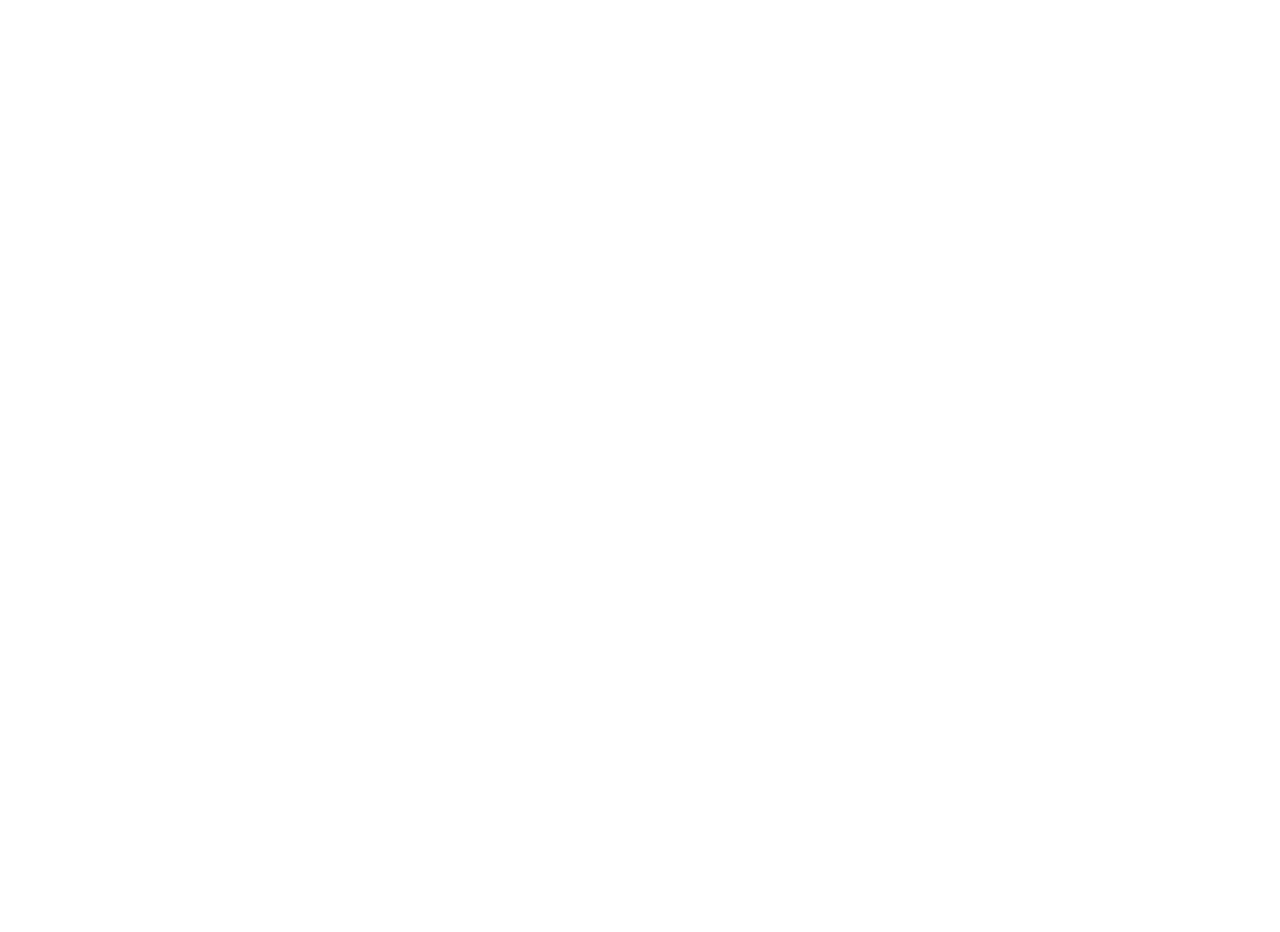
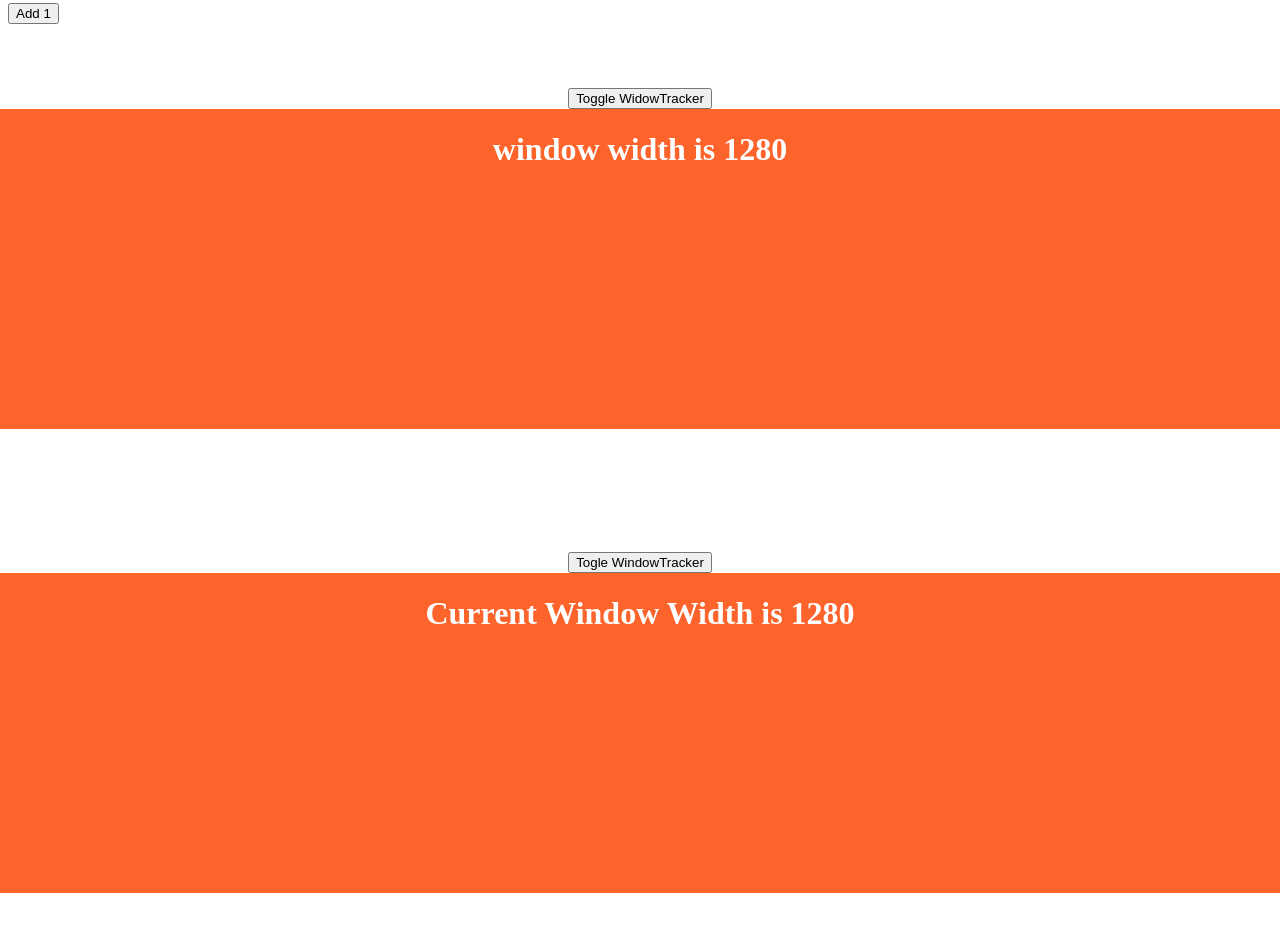
Before and after one commit to abhishekgusain07/MemeGenerator, a React (Create React App) app: page / in a window 1280 px wide. Shown: the part 2880-3812 px from the top of the page. Before the commit the page ends 2884 px from the top, so only its background shows below. Built offline with nearby package versions, Linux system fonts and the light colour scheme; no server answers.

Commit message:
useEffect is amazing

```diff
--- a/src/App.js
+++ b/src/App.js
@@ -13,6 +13,8 @@ import NewForm from '../src/components/NewForm'
 import FormChallenge from '../src/components/FormChallenge'
 import ApiForMeme from '../src/components/ApiForMeme'
 import UseState1 from '../src/components/UseState1'
+import Nchallenge from '../src/components/Nchallenge'
+import NchallengeCopy from '../src/components/NchallengeCopy'
 export default function App(){
   return(
     <div>
@@ -28,6 +30,8 @@ export default function App(){
       <NewForm />
       <FormChallenge />
       <UseState1 />
+      <Nchallenge />
+      <NchallengeCopy />
     </div>
   )
 }
--- a/src/components/Meme.js
+++ b/src/components/Meme.js
@@ -1,4 +1,4 @@
-import React, { useState } from "react";
+import React, { useEffect, useState } from "react";
 import memesData from "../memesData";
 export default function Meme(){
     const [meme, setMeme] = useState({
@@ -6,9 +6,31 @@ export default function Meme(){
         bottomText: "",
         randomImage: "http://i.imgflip.com/1bij.jpg"
     })
-    const[allMemeImages, setAllMemeImages] = useState(memesData)
+
+    // using useEffect to fetch data from api, and setting it to "allMeme" state
+
+    // =========================================first method================================
+    // in this first method we cannot use async because asycn function always returns a promise and but we want to return another function in cleanup
+
+    const[allMeme, setAllMeme] = useState([])
+    // useEffect(()=>{
+    //     fetch("https://api.imgflip.com/get_memes")
+    //     .then(res => res.json())
+    //     .then(data => setAllMeme(data.data.memes));
+    // },[])
+
+    // ========================================second method================================
+    useEffect(()=>{
+        const getMemeDataFromApi = async() => {
+            const result = await fetch("https://api.imgflip.com/get_memes")
+            const data = await result.json()
+            setAllMeme(data.data.memes)
+        }
+        getMemeDataFromApi()
+    },[])
+
     function getImage(){
-        const memesArray = memesData.data.memes
+        const memesArray = allMeme
         const random = Math.floor(Math.random() * memesArray.length);
         const url = memesArray[random].url
         setMeme(prevMeme => ({
@@ -16,8 +38,6 @@ export default function Meme(){
             randomImage: url
         }))
     }
-    console.log(meme.topText, " ", meme.bottomText)
-
     // dealing with the change when we type in input fields
     function handleTextChange(event) {
         const {name, value} = event.target
--- /dev/null
+++ b/src/components/Nchallenge.js
@@ -0,0 +1,15 @@
+import React, { useState } from 'react'
+import WindowTracker  from './WindowTracker'
+const Nchallenge = () => {
+    const [show, setShow] = useState(true)
+    const handleClick = () => {
+        setShow(prevValue => !prevValue)
+    }
+    return (
+        <div className='container'>
+            <button onClick={handleClick}>Toggle WidowTracker</button>
+            {show && <WindowTracker />}
+        </div>
+    )
+}
+export default Nchallenge;
--- /dev/null
+++ b/src/components/NchallengeCopy.js
@@ -0,0 +1,15 @@
+import React, {useState} from 'react'
+import WindowTrackerCopy from './WindowTrackerCopy'
+const NchallengeCopy = () => {
+    const [show, setShow] = useState(true)
+    const toggleShow = () => {
+        setShow(prevShow => !prevShow)
+    }
+    return(
+        <div className='container'>
+            <button onClick={toggleShow}>Togle WindowTracker</button>
+            {show && <WindowTrackerCopy />}
+        </div>
+    )
+}
+export default NchallengeCopy;
--- a/src/components/UseState1.js
+++ b/src/components/UseState1.js
@@ -7,12 +7,15 @@ import React, { useEffect, useState } from "react"
 
 const UseState1 = () => {
     const [count, setCount] = useState(0)
+    const [starWarsData, setStarWarsData] = useState({})
     useEffect(()=>{
         console.log(`effect function ran`)
+        fetch(`https:/swapi.dev/api/people/${count}`).then(res => res.json()).then(data => setStarWarsData(data))
     },[count])
     // if we pass empty string it means it will only render the first time.
     return (
         <div>
+        <pre>{JSON.stringify(starWarsData, null, 2)}</pre>
             <h1>The count is {count}</h1>
             <button onClick = {()=>setCount(prevCount => prevCount + 1)}>Add 1</button>
         </div>
--- /dev/null
+++ b/src/components/WindowTracker.js
@@ -0,0 +1,15 @@
+import React, { useEffect, useState } from 'react'
+const WindowTracker = () => {
+    const[windowWidth, setWindowWidth] = useState(window.innerWidth)
+    useEffect(() => {
+        window.addEventListener("resize", ()=>{
+            setWindowWidth(window.innerWidth)
+        })
+    },[windowWidth])
+    return (
+        <div className='windowTracker'>
+        <h1> window width is {windowWidth}</h1>
+        </div>
+    )
+}
+export default WindowTracker;
--- /dev/null
+++ b/src/components/WindowTrackerCopy.js
@@ -0,0 +1,22 @@
+import React, { useEffect, useState } from 'react'
+const WindowTrackerCopy = () => {
+    const [windowWidth, setWindowWidth] = useState(window.innerWidth)
+
+    function watchWidth() {
+        console.log(`changing width`)
+        setWindowWidth(window.innerWidth)
+    }
+    useEffect(()=>{
+        window.addEventListener("resize", watchWidth)
+        return function () {
+            console.log(`cleaning up`)
+            window.removeEventListener("resize", watchWidth)
+        }
+    },[])
+    return(
+        <div className='windowTracker'>
+            <h1>Current Window Width is {windowWidth}</h1>
+        </div>
+    )
+}
+export default WindowTrackerCopy;
--- a/src/index.css
+++ b/src/index.css
@@ -157,3 +157,19 @@ input, textarea {
     border-radius: 6px;
     display: block;
 }
+.container
+{
+    margin-top: 4rem;
+    display: flex;
+    text-align: center;
+    align-items: center;
+    flex-direction: column;
+    color: white;
+    height:50vh;
+}
+.windowTracker {
+    background-color: rgb(253, 100, 44);
+    color: white;
+    width: 100vw;
+    height: 40vh;
+}
```
